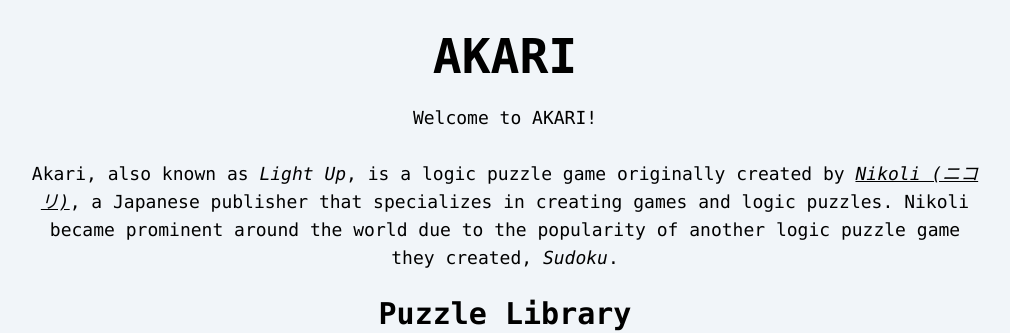
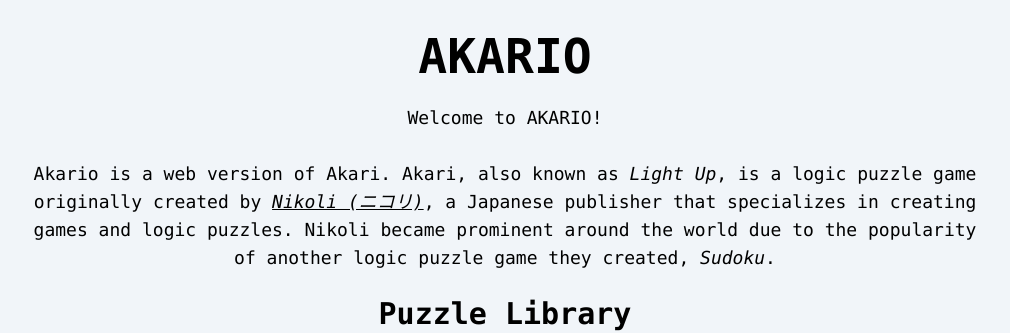
Before and after one commit to ajaygandecha/akario, a Next.js app: page / in a window 1280 px wide. Shown: the top 333 px of the page, without its empty margins (135-1145 px from the left). Built offline with nearby package versions, Linux system fonts and the light colour scheme; no server answers; the database is empty.

Commit message:
Updated name to Akario

```diff
--- a/pages/index.tsx
+++ b/pages/index.tsx
@@ -36,7 +36,7 @@
           <header className="">
             {/* Header Text */}
             <h1 className="text-center font-mono font-bold text-5xl pt-8">
-              AKARI
+              AKARIO
             </h1>
           </header>
 
@@ -47,9 +47,9 @@
             <div className="flex justify-center items-center mt-6">
               {/* Introduction to Akari */}
               <p className="text-center font-mono text-lg w-9/12">
-                Welcome to AKARI!
+                Welcome to AKARIO!
                 <br /><br />
-                Akari, also known as <i>Light Up</i>, is a logic puzzle game originally created by <a className="underline" href="https://www.nikoli.co.jp/en/" target="_blank" rel="noopener noreferrer"><i>Nikoli (ニコリ)</i></a>, a Japanese publisher that specializes in creating games and logic puzzles. Nikoli became prominent around the world due to the popularity of another logic puzzle game they created, <i>Sudoku</i>.
+                Akario is a web version of Akari. Akari, also known as <i>Light Up</i>, is a logic puzzle game originally created by <a className="underline" href="https://www.nikoli.co.jp/en/" target="_blank" rel="noopener noreferrer"><i>Nikoli (ニコリ)</i></a>, a Japanese publisher that specializes in creating games and logic puzzles. Nikoli became prominent around the world due to the popularity of another logic puzzle game they created, <i>Sudoku</i>.
               </p>
             </div>
 
```
